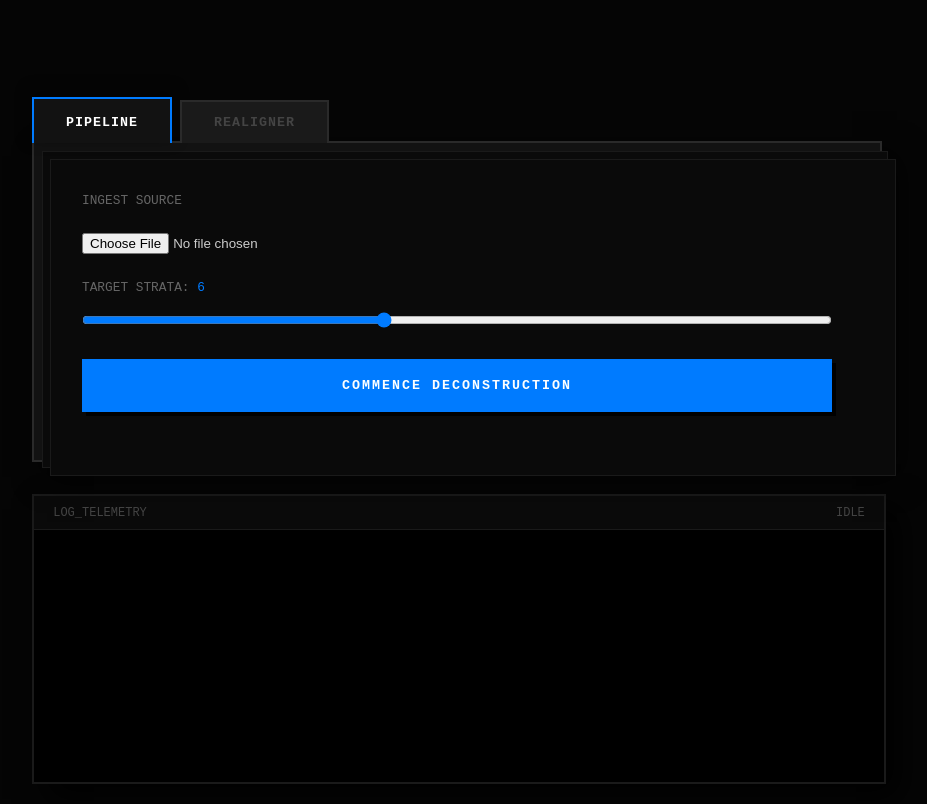
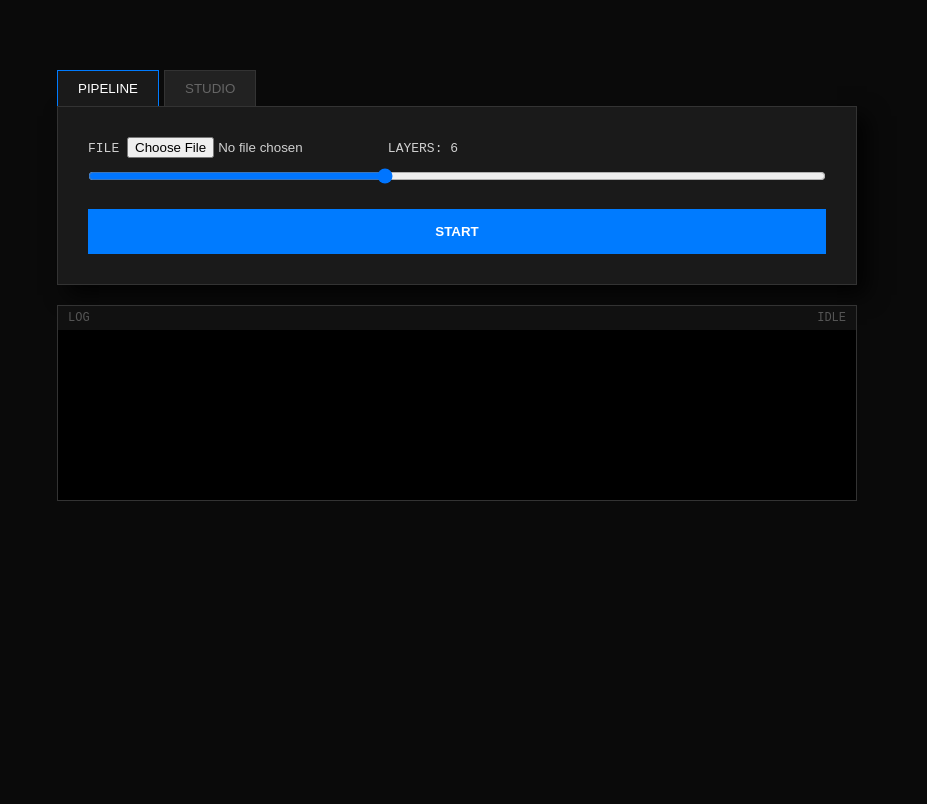
Before and after one commit to HereLiesAz/PaperPlanes, a plain HTML site: page index.html in a window 1280 px wide. Shown: the whole page, without its empty margins (183-1110 px from the left). Drawn offline with Linux system fonts and the light colour scheme.

Commit message:
Update index.html

```diff
--- a/index.html
+++ b/index.html
@@ -3,32 +3,31 @@
 <head>
     <meta charset="UTF-8">
     <meta name="viewport" content="width=device-width, initial-scale=1.0">
-    <title>PaperPlanes</title>
+    <title>Paper Planes</title>
     <link rel="manifest" href="manifest.json">
     <style>
         :root {
-            --bg: #050505;
-            --layer-0: #121212;
-            --layer-1: #1a1a1a;
+            --bg: #0a0a0a;
+            --panel: #1a1a1a;
+            --border: #333;
             --accent: #007bff;
-            --telemetry: #00ff00;
-            --paper-shadow: 15px 15px 30px rgba(0,0,0,0.9);
-            --border: #2a2a2a;
+            --success: #00ff00;
+            --text: #d0d0d0;
+            --layer-shadow: 10px 10px 20px rgba(0,0,0,0.8);
         }
 
         body {
             background: var(--bg);
-            color: #ccc;
-            font-family: 'Courier New', Courier, monospace;
+            color: var(--text);
+            font-family: monospace;
+            padding: 0;
             margin: 0;
             display: flex;
             flex-direction: column;
             align-items: center;
             min-height: 100vh;
-            overflow-x: hidden;
         }
 
-        /* The Splash Screen: A Dramatic Prelude */
         #splash {
             position: fixed;
             top: 0; left: 0; width: 100%; height: 100%;
@@ -38,242 +37,157 @@
             flex-direction: column;
             justify-content: center;
             align-items: center;
-            transition: opacity 1.2s cubic-bezier(0.4, 0, 0.2, 1), visibility 1.2s;
+            transition: opacity 1s, visibility 1s;
         }
 
-        .splash-inner {
-            border: 1px solid #333;
-            padding: 4rem;
-            text-align: center;
-            box-shadow: 0 0 40px rgba(255,255,255,0.02);
+        #splash h1 { color: #fff; letter-spacing: 10px; }
+
+        .stage {
+            width: 100%;
+            max-width: 800px;
+            margin-top: 50px;
+            padding: 20px;
         }
 
-        #splash h1 {
-            font-size: 2.5rem;
-            letter-spacing: 1.2rem;
-            color: #fff;
-            margin: 0;
-        }
-
-        #splash p {
-            font-size: 0.7rem;
-            color: #444;
-            margin-top: 1.5rem;
-            letter-spacing: 0.4rem;
-        }
-
-        /* The Theater Stage */
-        .stage-proscenium {
-            width: 100%;
-            max-width: 850px;
-            margin-top: 5rem;
-            padding: 20px;
-            position: relative;
-        }
-
-        .tabs {
-            display: flex;
-            gap: 8px;
-            margin-bottom: -2px;
-            position: relative;
-            z-index: 20;
-        }
+        .tabs { display: flex; gap: 5px; }
 
         .tab-btn {
-            padding: 0.8rem 2rem;
-            background: var(--layer-1);
-            color: #444;
-            border: 2px solid var(--border);
+            padding: 10px 20px;
+            background: #222;
+            color: #666;
+            border: 1px solid var(--border);
             border-bottom: none;
             cursor: pointer;
-            font-weight: bold;
-            font-family: inherit;
-            text-transform: uppercase;
-            letter-spacing: 1px;
-            transition: all 0.2s;
         }
 
         .tab-btn.active {
+            background: var(--panel);
             color: #fff;
-            background: var(--layer-0);
             border-color: var(--accent);
-            padding-top: 1rem;
-            margin-top: -0.2rem;
-            box-shadow: 0 -5px 15px rgba(0,0,0,0.5);
         }
 
         .container {
-            background: var(--layer-0);
-            border: 2px solid var(--border);
-            padding: 3rem;
-            box-shadow: var(--paper-shadow);
-            position: relative;
-            z-index: 10;
+            background: var(--panel);
+            border: 1px solid var(--border);
+            padding: 30px;
+            box-shadow: var(--layer-shadow);
+            margin-bottom: 20px;
         }
 
-        /* Simulated Strata Layers */
-        .container::before, .container::after {
-            content: '';
-            position: absolute;
-            background: #0a0a0a;
-            border: 1px solid #1a1a1a;
-            z-index: -1;
-            pointer-events: none;
-        }
-
-        .container::before { top: 8px; left: 8px; right: -8px; bottom: -8px; }
-        .container::after { top: 16px; left: 16px; right: -16px; bottom: -16px; }
-
-        .tab-content { display: none; width: 100%; }
-        .tab-content.active { display: block; animation: strataIn 0.6s ease-out; }
-
-        @keyframes strataIn {
-            from { opacity: 0; transform: translateY(15px); }
-            to { opacity: 1; transform: translateY(0); }
-        }
+        .tab-content { display: none; }
+        .tab-content.active { display: block; }
 
         .action-btn {
             width: 100%;
-            padding: 1.2rem;
+            padding: 15px;
             background: var(--accent);
             color: #fff;
             border: none;
             cursor: pointer;
             font-weight: bold;
-            font-family: inherit;
             margin-top: 15px;
-            box-shadow: 4px 4px 0 #000;
-            text-transform: uppercase;
-            letter-spacing: 2px;
         }
 
-        .action-btn:active { transform: translate(2px, 2px); box-shadow: 1px 1px 0 #000; }
-
-        .terminal-container {
-            width: 100%;
+        .terminal-wrap {
             background: #000;
-            border: 2px solid #1a1a1a;
-            margin-top: 2rem;
-            box-shadow: var(--paper-shadow);
+            border: 1px solid var(--border);
+            margin-top: 20px;
         }
 
-        .term-header {
-            background: #0a0a0a;
-            padding: 0.6rem 1.2rem;
-            font-size: 0.75rem;
-            color: #444;
-            border-bottom: 1px solid #1a1a1a;
+        .term-head {
+            background: #111;
+            padding: 5px 10px;
+            font-size: 12px;
+            color: #555;
             display: flex;
             justify-content: space-between;
         }
 
         #terminal {
-            height: 220px;
+            height: 150px;
+            padding: 10px;
             overflow-y: auto;
-            padding: 1rem;
-            font-size: 0.85rem;
-            color: var(--telemetry);
-            line-height: 1.5;
+            color: var(--success);
+            font-size: 13px;
         }
 
         .step-overlay {
             display: none;
-            background: #0d0d0d;
-            padding: 2.5rem;
-            border: 1px solid #222;
-            margin-top: 2rem;
+            background: #111;
+            border: 1px solid #333;
+            padding: 20px;
+            margin-top: 20px;
             text-align: center;
-            box-shadow: var(--paper-shadow);
         }
 
         #approval-preview, #cropCanvas {
             max-width: 100%;
-            border: 10px solid #000;
+            border: 2px solid #000;
             margin: 20px 0;
-            background: #000;
         }
 
-        input[type="text"] {
+        input[type="text"], input[type="range"] {
             width: 100%;
-            padding: 1rem;
-            background: #000;
-            border: 1px solid #333;
-            color: #fff;
-            font-family: inherit;
-            box-sizing: border-box;
+            margin: 10px 0;
         }
-
-        input[type="range"] {
-            width: 100%;
-            accent-color: var(--accent);
-            margin: 1rem 0;
-        }
-
-        label { font-size: 0.8rem; color: #666; text-transform: uppercase; }
-        h2 { border-bottom: 1px solid #222; padding-bottom: 0.5rem; letter-spacing: 2px; }
     </style>
 </head>
 <body>
 
     <div id="splash">
-        <div class="splash-inner">
-            <h1>PAPER PLANES</h1>
-            <p>THEATRICAL DECONSTRUCTION ENGINE</p>
-        </div>
+        <h1>PAPER PLANES</h1>
     </div>
 
-    <div class="stage-proscenium">
+    <div class="stage">
         <div class="tabs">
-            <button class="tab-btn active" data-target="pipeline-tab">Pipeline</button>
-            <button class="tab-btn" data-target="realigner-tab">Realigner</button>
+            <button class="tab-btn active" data-target="pipeline-tab">PIPELINE</button>
+            <button class="tab-btn" data-target="realigner-tab">STUDIO</button>
         </div>
 
         <div id="pipeline-tab" class="tab-content active">
             <div class="container" id="init-ui">
-                <label>Ingest Source</label>
-                <input type="file" id="sourceInput" accept="image/*" style="display:block; margin: 1.5rem 0;">
+                <label>FILE</label>
+                <input type="file" id="sourceInput" accept="image/*">
 
-                <label>Target Strata: <span id="layerDisplay" style="color:var(--accent)">6</span></label>
+                <label>LAYERS: <span id="layerDisplay">6</span></label>
                 <input type="range" id="layersInput" min="2" max="12" value="6">
 
-                <button id="processBtn" class="action-btn">Commence Deconstruction</button>
+                <button id="processBtn" class="action-btn">START</button>
             </div>
 
-            <div class="terminal-container">
-                <div class="term-header"><span>LOG_TELEMETRY</span><span id="terminalStatus">IDLE</span></div>
+            <div class="terminal-wrap">
+                <div class="term-head"><span>LOG</span><span id="terminalStatus">IDLE</span></div>
                 <div id="terminal"></div>
             </div>
 
             <div id="approval-ui" class="step-overlay">
-                <h2 id="approval-title">Manifestation Check</h2>
+                <h2>PREVIEW</h2>
                 <img id="approval-preview" src="">
                 <div style="display: flex; gap: 10px;">
-                    <button id="btn-approve" class="action-btn" style="background: #1a1a1a; border: 1px solid var(--telemetry); color: var(--telemetry);">APPROVE</button>
-                    <button id="btn-reject" class="action-btn" style="background: #1a1a1a; border: 1px solid #ff4444; color: #ff4444;">REJECT</button>
+                    <button id="btn-approve" class="action-btn">APPROVE</button>
+                    <button id="btn-reject" class="action-btn" style="background: #555;">REJECT</button>
                 </div>
             </div>
 
             <div id="manual-crop-ui" class="step-overlay">
-                <h2>Geometric Adjustment</h2>
+                <h2>CROP</h2>
                 <canvas id="cropCanvas"></canvas>
-                <button id="btn-submit-crop" class="action-btn">Finalize Warp</button>
+                <button id="btn-submit-crop" class="action-btn">SUBMIT</button>
             </div>
 
             <div id="manual-prompt-ui" class="step-overlay">
-                <h2>Hallucination Guidance</h2>
-                <input type="text" id="customPromptInput" placeholder="Enter new prompt instructions...">
-                <button id="btn-submit-prompt" class="action-btn">Force Re-Generation</button>
+                <h2>PROMPT</h2>
+                <input type="text" id="customPromptInput">
+                <button id="btn-submit-prompt" class="action-btn">REGENERATE</button>
             </div>
         </div>
 
         <div id="realigner-tab" class="tab-content">
             <div class="container">
-                <div style="display:grid; grid-template-columns: 1fr 1fr; gap: 20px;">
-                    <div><label>Base Layer</label><input type="file" id="baseUpload"></div>
-                    <div><label>Depth Map</label><input type="file" id="depthUpload"></div>
-                </div>
-                <canvas id="canvas" style="width:100%; height: 400px; background:#000; margin: 20px 0;"></canvas>
-                <button id="exportBtn" class="action-btn">Export Theater Package</button>
+                <input type="file" id="baseUpload">
+                <input type="file" id="depthUpload">
+                <canvas id="canvas" style="width:100%; height: 300px; background:#000; margin-top:10px;"></canvas>
+                <button id="exportBtn" class="action-btn">EXPORT</button>
             </div>
         </div>
     </div>
```
